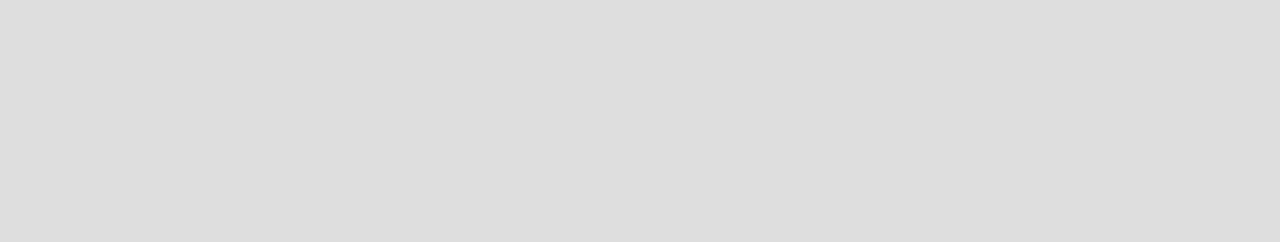
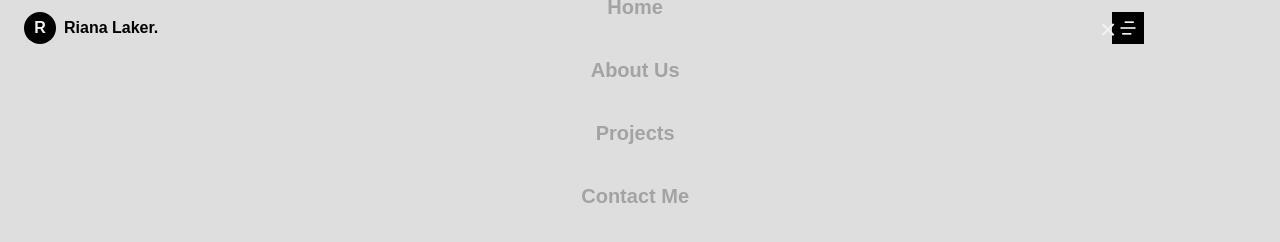
Before and after one commit to freetimezp/js-portfolio-26-web-dev, a plain HTML site: page index.html in a window 1280 px wide. Drawn offline with nearby package versions, Linux system fonts and the light colour scheme; a web font is replaced by a local one.

Commit message:
02. js-portfolio-26-web-dev. Header section. Show, hide menu.

```diff
--- a/assets/css/styles.css
+++ b/assets/css/styles.css
@@ -169,13 +169,151 @@ img {
 }
 
 /*=============== HEADER & NAV ===============*/
+.header {
+  position: fixed;
+  width: 100%;
+  top: 0;
+  left: 0;
+  background-color: var(--body-color);
+  z-index: var(--z-fixed);
+  transition: box-shadow 0.4s;
+}
 
+.nav {
+  position: relative;
+  height: var(--header-height);
+  display: flex;
+  justify-content: space-between;
+  align-items: center;
+}
+
+.nav__logo {
+  display: flex;
+  column-gap: .5rem;
+  align-items: center;
+  font-weight: var(--font-semi-bold);
+  color: var(--title-color);
+}
+
+.nav__logo-circle,
+.nav__toggle {
+  width: 32px;
+  height: 32px;
+  background-color: var(--black-color);
+  color: var(--white-color);
+  display: grid;
+  place-items: center;
+}
+
+.nav__logo-circle {
+  border-radius: 50%;
+}
+
+.nav__toggle {
+  font-size: 1.25rem;
+  cursor: pointer;
+}
 
 /* Navigation for mobile devices */
+@media screen and (max-width: 1150px) {
+  .nav__menu {
+    position: fixed;
+    top: -100%;
+    left: 0;
+    background-color: hsla(0, 0%, 0%, 0.75);
+    width: 100%;
+    padding-block: 1.8rem 5rem;
+    text-align: center;
+    backdrop-filter: blur(8px);
+    transition: top 0.4s ease-in-out;
+  }
+}
 
+.nav__title,
+.nav__name,
+.nav__close {
+  color: var(--white-color);
+}
+
+.nav__title {
+  display: block;
+  font-size: var(--smaller-font-size);
+  font-weight: var(--font-semi-bold);
+  margin-bottom: 3.5rem;
+}
+
+.nav__name {
+  position: relative;
+  width: max-content;
+  margin: 0 auto 3rem;
+  font-size: var(--h2-font-size);
+}
+
+.nav__name::after,
+.nav__name::before {
+  content: '';
+  width: 40px;
+  height: 1px;
+  background-color: var(--text-color-light);
+  position: absolute;
+  top: 50%;
+  left: -4rem;
+}
+
+.nav__name::before {
+  left: initial;
+  right: -4rem;
+}
+
+.nav__list {
+  display: flex;
+  flex-direction: column;
+  row-gap: 2.5rem;
+}
+
+.nav__link {
+  position: relative;
+  color: var(--text-color-light);
+  font-size: var(--h3-font-size);
+  font-weight: var(--font-semi-bold);
+  transition: color 0.4s ease-in-out;
+  width: max-content;
+  margin: 0 auto;
+}
+
+.nav__link::after {
+  content: '';
+  width: 0;
+  height: 2px;
+  background-color: var(--white-color);
+  position: absolute;
+  left: 0;
+  bottom: -0.5rem;
+  opacity: 0;
+  transition: all 0.4s ease-in-out;
+}
+
+.nav__link:hover {
+  color: var(--white-color);
+}
+
+.nav__link:hover::after {
+  width: 100%;
+  opacity: 1;
+}
+
+.nav__close {
+  position: absolute;
+  font-size: 1.5rem;
+  top: 1rem;
+  right: 1.5rem;
+  cursor: pointer;
+}
 
 /* Show menu */
-
+.nav__menu.show-menu {
+  top: 0;
+}
 
 /* Add shadow header */
 
--- a/assets/js/main.js
+++ b/assets/js/main.js
@@ -1,8 +1,29 @@
 /*=============== SHOW MENU ===============*/
+const navMenu = document.getElementById('nav-menu');
+const navToggle = document.getElementById('nav-toggle');
+const navClose = document.getElementById('nav-close');
 
+if (navToggle) {
+    navToggle.addEventListener('click', () => {
+        navMenu.classList.add('show-menu');
+    });
+};
+
+if (navClose) {
+    navClose.addEventListener('click', () => {
+        navMenu.classList.remove('show-menu');
+    });
+};
 
 /*=============== REMOVE MENU MOBILE ===============*/
+const navLink = document.querySelectorAll('.nav__link');
 
+const linkAction = () => {
+    const navMenu = document.getElementById('nav-menu');
+    navMenu.classList.remove('show-menu');
+}
+
+navLink.forEach(n => n.addEventListener('click', linkAction));
 
 /*=============== SHADOW HEADER ===============*/
 
--- a/index.html
+++ b/index.html
@@ -20,7 +20,41 @@
 <body>
    <!--==================== HEADER ====================-->
    <header class="header" id="header">
+      <nav class="nav container">
+         <a href="#" class="nav__logo">
+            <span class="nav__logo-circle">R</span>
+            <span class="nav__logo-name">Riana Laker.</span>
+         </a>
 
+         <div class="nav__menu" id="nav-menu">
+            <span class="nav__title">Menu</span>
+            <h3 class="nav__name">Riana</h3>
+            <ul class="nav__list">
+               <li class="nav__list">
+                  <a href="#home" class="nav__link">Home</a>
+               </li>
+               <li class="nav__list">
+                  <a href="#about" class="nav__link">About Us</a>
+               </li>
+               <li class="nav__list">
+                  <a href="#projects" class="nav__link">Projects</a>
+               </li>
+               <li class="nav__list">
+                  <a href="#contact" class="nav__link">Contact Me</a>
+               </li>
+            </ul>
+
+            <div class="nav__close" id="nav-close">
+               <i class="ri-close-line"></i>
+            </div>
+         </div>
+
+         <div class="nav__buttons">
+            <div class="nav__toggle" id="nav-toggle">
+               <i class="ri-menu-4-line"></i>
+            </div>
+         </div>
+      </nav>
    </header>
 
    <!--==================== MAIN ====================-->
```
Also changed, not shown: assets/help.txt (added).
